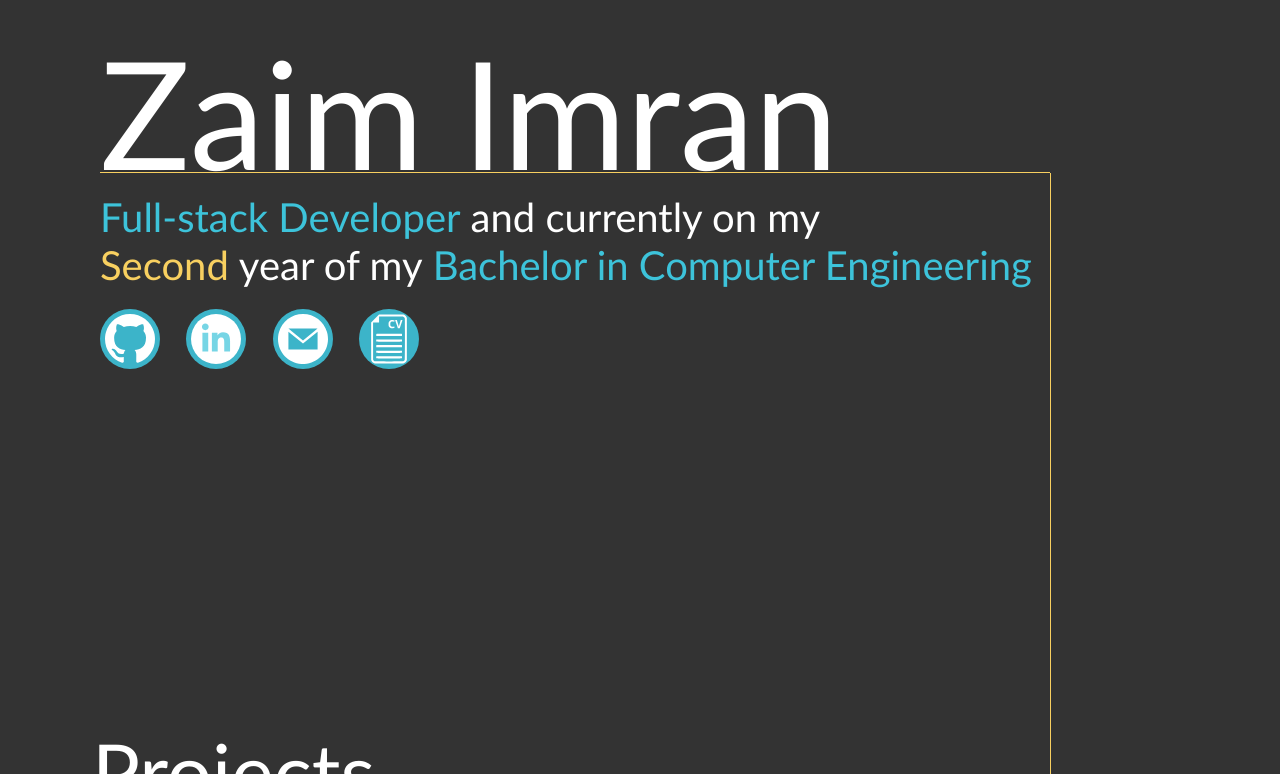
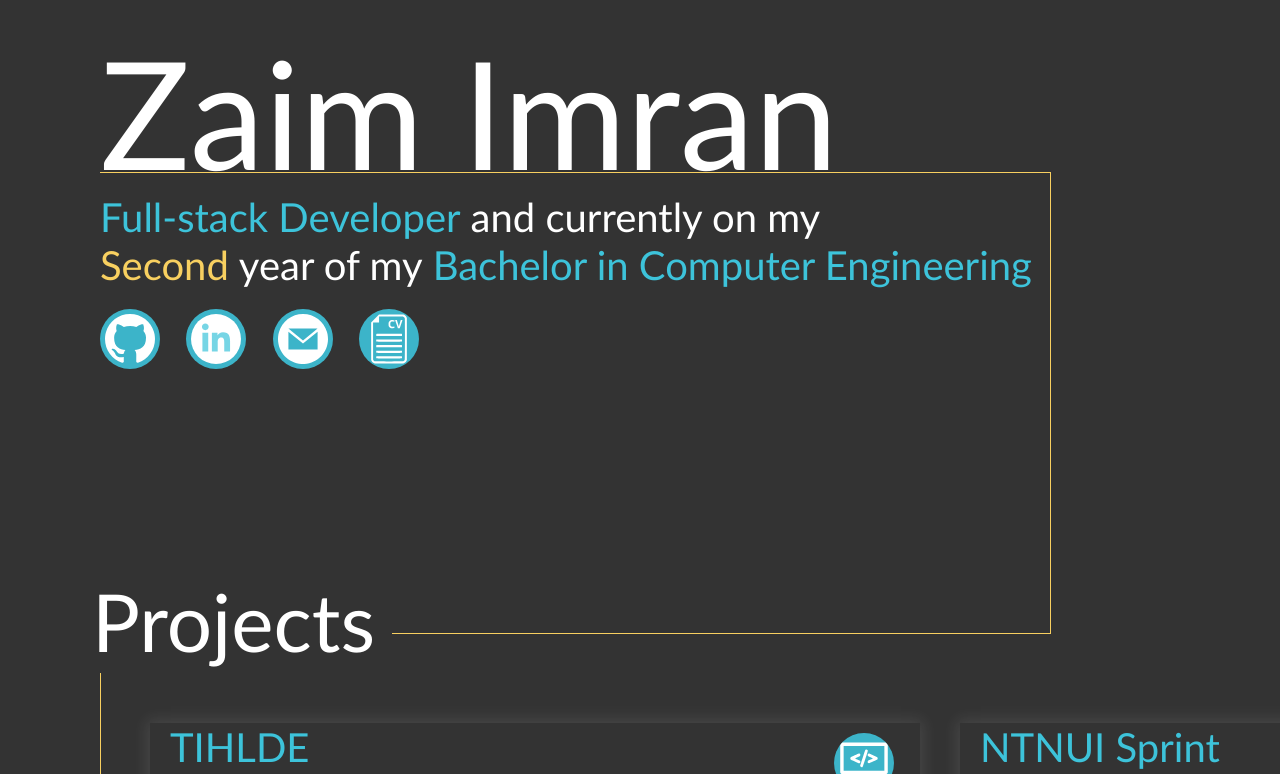
Before and after one commit to zaimimr/Portfolio, a React (Create React App) app: page / in a window 1280 px wide. Shown: the part 178-952 px from the top of the page. Built offline with nearby package versions, Linux system fonts and the light colour scheme.

Commit message:
responsive css

```diff
--- a/src/App.scss
+++ b/src/App.scss
@@ -10,7 +10,7 @@ $white: #ffffff;
 }
 
 .svg__name {
-  width: 950px;
+  width: 951px;
   height: 1px;
   .line {
     stroke: $yellow;
@@ -24,24 +24,22 @@ $white: #ffffff;
 
 .svg__line {
   width: 1px;
-  height: 550px;
+  height: 400px;
   .line {
     stroke: $yellow;
     stroke-width: 2;
   }
 }
-.projects {
 
-}
 .projects__header {
   display: grid;
-  grid-template-columns: 350px 608px auto;
+  grid-template-columns: 300px 658px auto;
   margin-left: -8px;
 }
 
 .svg__project-horizontal {
-  margin-top: 70px;
-  width: 608px;
+  margin-top: 60px;
+  width: 659px;
   height: 1px;
   .line {
     stroke: $yellow;
@@ -50,7 +48,7 @@ $white: #ffffff;
 }
 .svg__project-vertical {
   width: 1px;
-  height: 70px;
+  height: 60px;
   .line {
     stroke: $yellow;
     stroke-width: 2;
```
